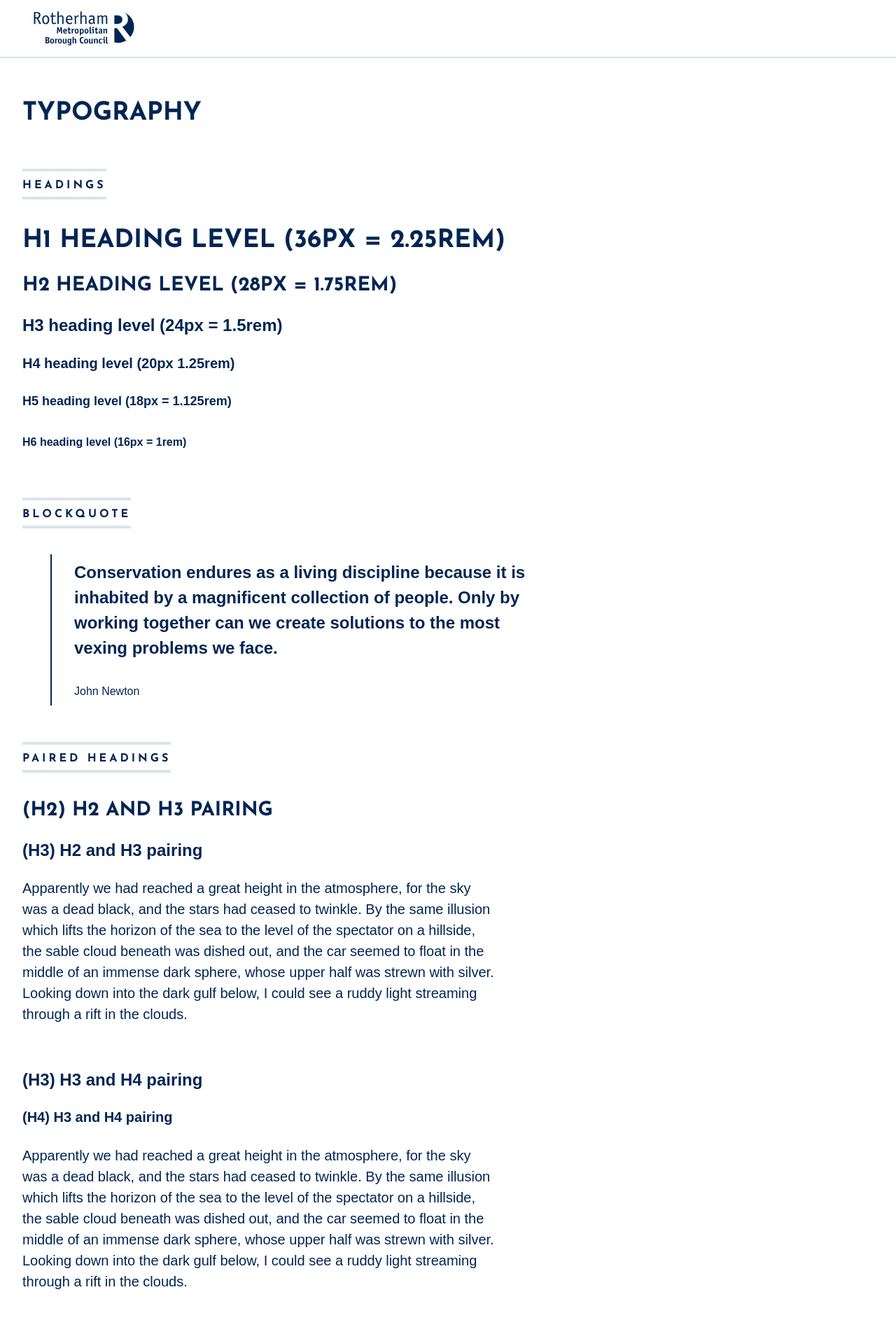
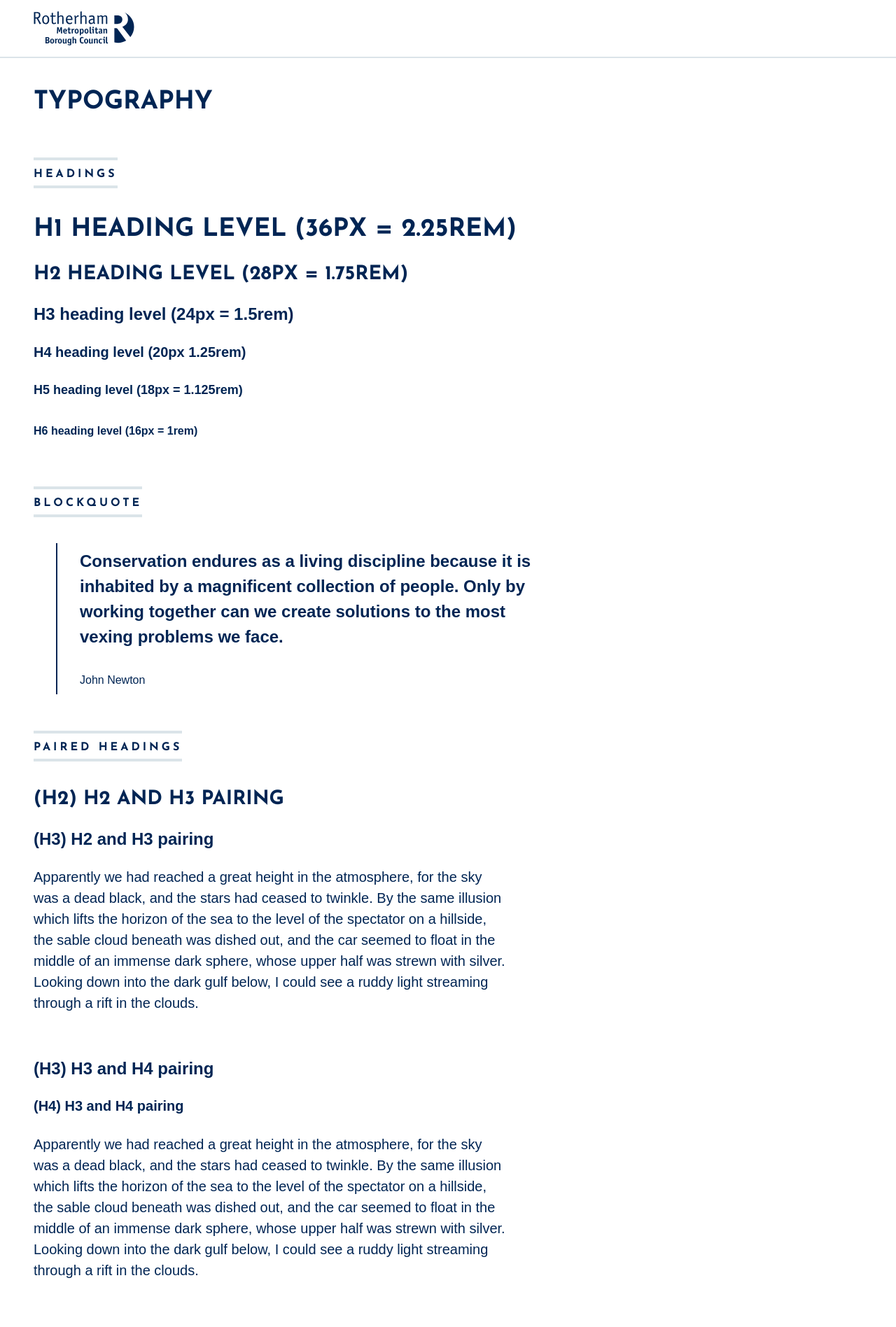
Before and after one commit to rothgov/design-manual, a Jekyll site: the page built from typography.html, in a window 1280 px wide. Shown: the top 1896 px of the page at 70% size. Built offline with Jekyll 4.4.1, drawn with Linux system fonts in a browser that asks for light colours; some web fonts are replaced.

Commit message:
Update typography.html

```diff
--- a/typography.html
+++ b/typography.html
@@ -3,8 +3,8 @@
 layout: default
 ---
 
-<section class="pv4">
-  <div class="ph3 ph4-l container center">
+<section class="ph3 pt3 pb4">
+  <div class="ph4-l container center">
     <h1 class="f2 lh-title fw7 measure josefin ttu">Typography</h1>
     <h2 class="dib pt2 pb1 mt4 bt bb bw2 b--grey-xl f5 josefin ttu tracked-mega">Headings</h2>
     <div>
@@ -16,8 +16,8 @@
       <h6 class="lh-title" style="font-size:16px;">H6 heading level (16px = 1rem)</h6>
     </div>
     <h2 class="dib pt2 pb1 mt4 bt bb bw2 b--grey-xl f5 josefin ttu tracked-mega">Blockquote</h2>
-    <blockquote class="measure-wide bl bw1 b--blue pl4">
-      <p class="f3 b pv2">Conservation endures as a living discipline because it is inhabited by a magnificent collection of people. Only by working together can we create solutions to the most vexing problems we face.</p>
+    <blockquote class="ml0 ml4-l measure-m measure-wide-l bl bw1 b--blue pl3 pl4-l">
+      <p class="f4 f3-l b pv2">Conservation endures as a living discipline because it is inhabited by a magnificent collection of people. Only by working together can we create solutions to the most vexing problems we face.</p>
       <p class="f5 pb2">John Newton</p>
     </blockquote>
     <h2 class="dib pt2 pb1 mt4 bt bb bw2 b--grey-xl f5 josefin ttu tracked-mega">Paired headings</h2>
```
